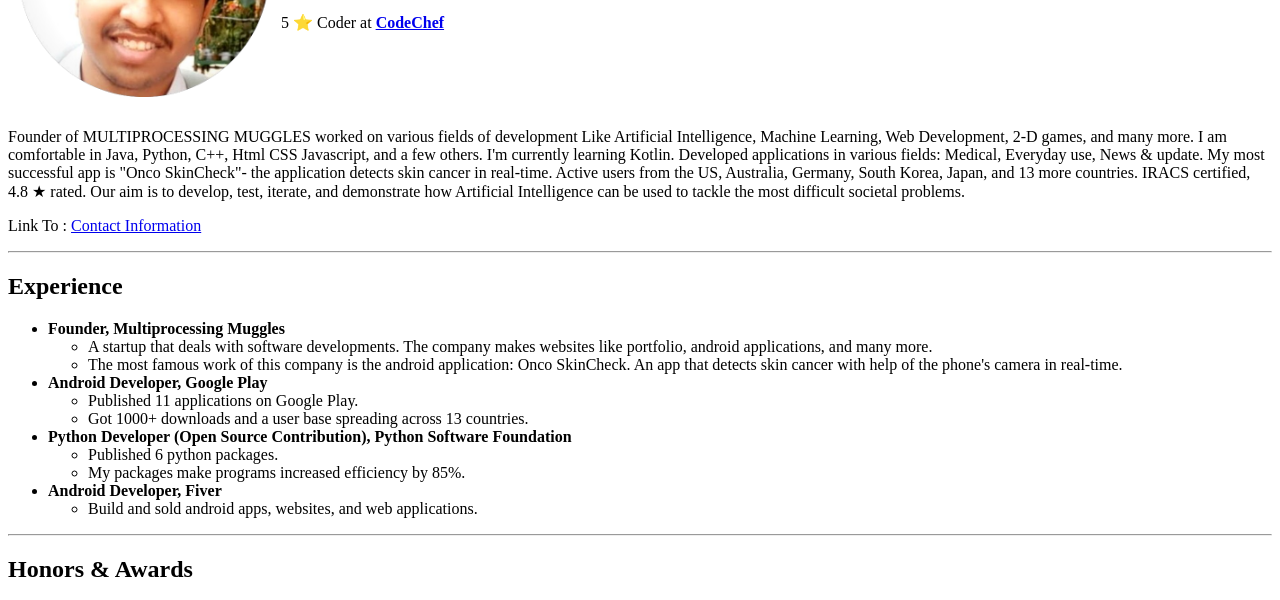
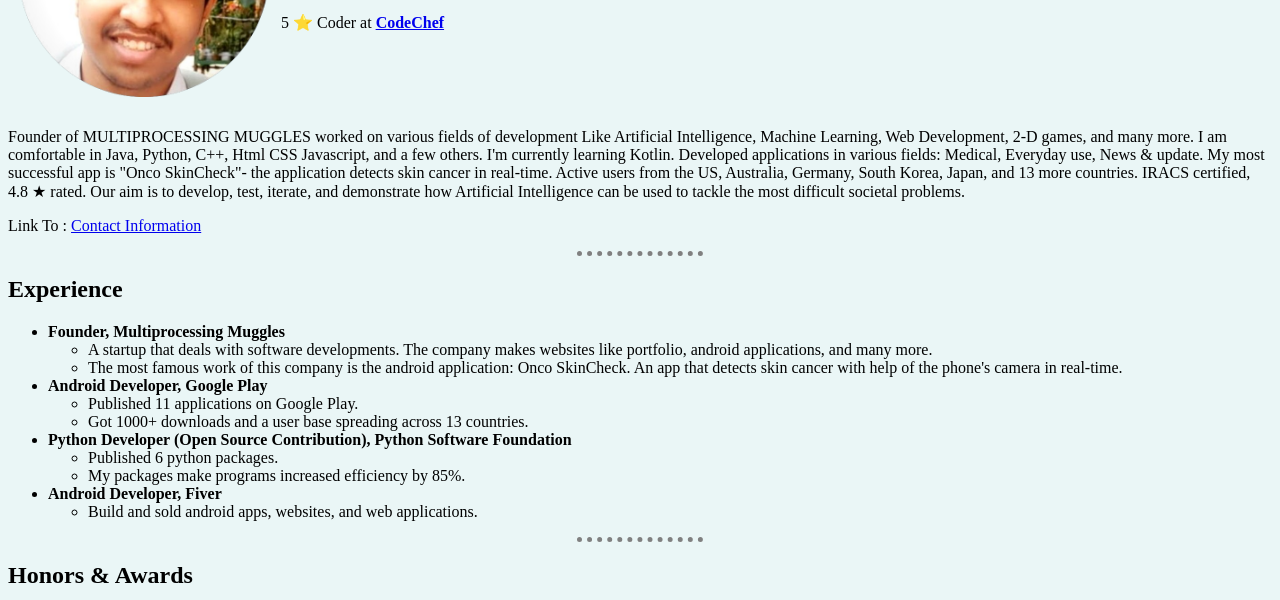
Before and after one commit to sunami09/My-Website, a plain HTML site: page index.html in a window 1280 px wide. Shown: the part 172-772 px from the top of the page. Drawn offline with Linux system fonts and the light colour scheme.

Commit message:
Background and Horizontal Division styled

```diff
--- a/index.html
+++ b/index.html
@@ -1,6 +1,16 @@
 <!DOCTYPE html>
 <html lang="en">
-
+<style>
+    body{
+        background-color: #eaf6f6;
+    }
+    hr{
+        border-style: dotted none none none;
+        border-width: 5px;
+        width:10%;
+        border-color: gray;
+    }
+</style>
 <head>
     <meta charset="UTF-8">
     <meta http-equiv="X-UA-Compatible" content="IE=edge">
```
